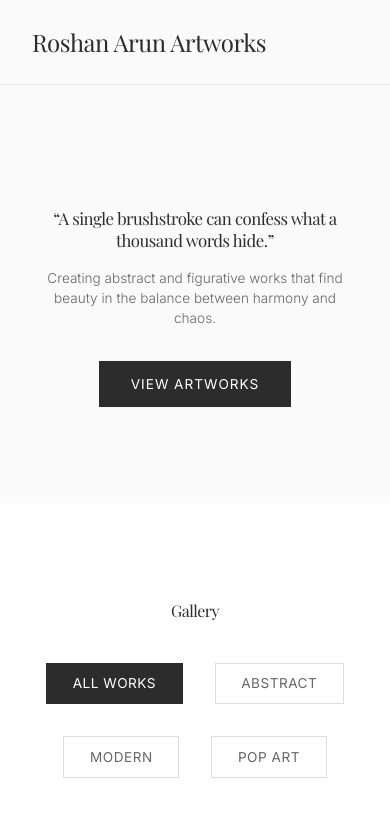
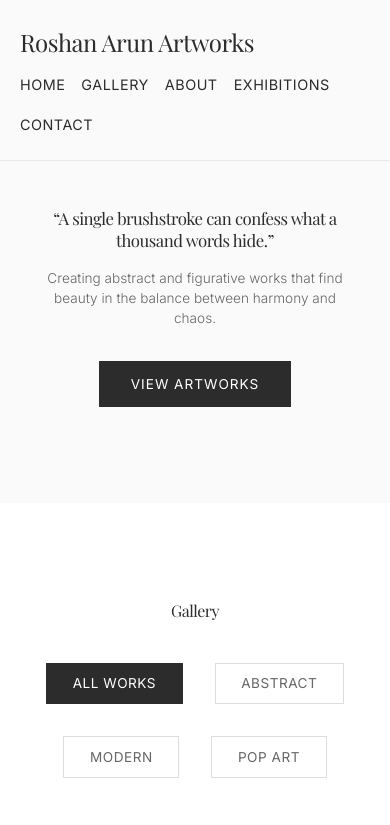
Before and after one commit to roshanarun1991/art-studio, a plain HTML site: page index.html in a window 390 px wide. Shown: the top 825 px of the page. Drawn offline with nearby package versions, Linux system fonts and the light colour scheme; a web font is replaced by a local one.

Commit message:
Update index.html

```diff
--- a/index.html
+++ b/index.html
@@ -603,8 +603,18 @@
 
     /* Responsive Design */
     @media (max-width: 768px) {
+  .nav-container {
+    flex-direction: column;
+    align-items: flex-start; /* or center if you prefer */
+    padding: 0 1.25rem;
+  }
+
   .nav-menu {
-        display: none;
+    display: flex;
+    flex-wrap: wrap;
+    gap: 1rem;
+    margin-top: 0.75rem;
+    padding: 0;
   }
 
   .hero h1 {
```
Lines whose indentation alone changed are shown as unchanged.
